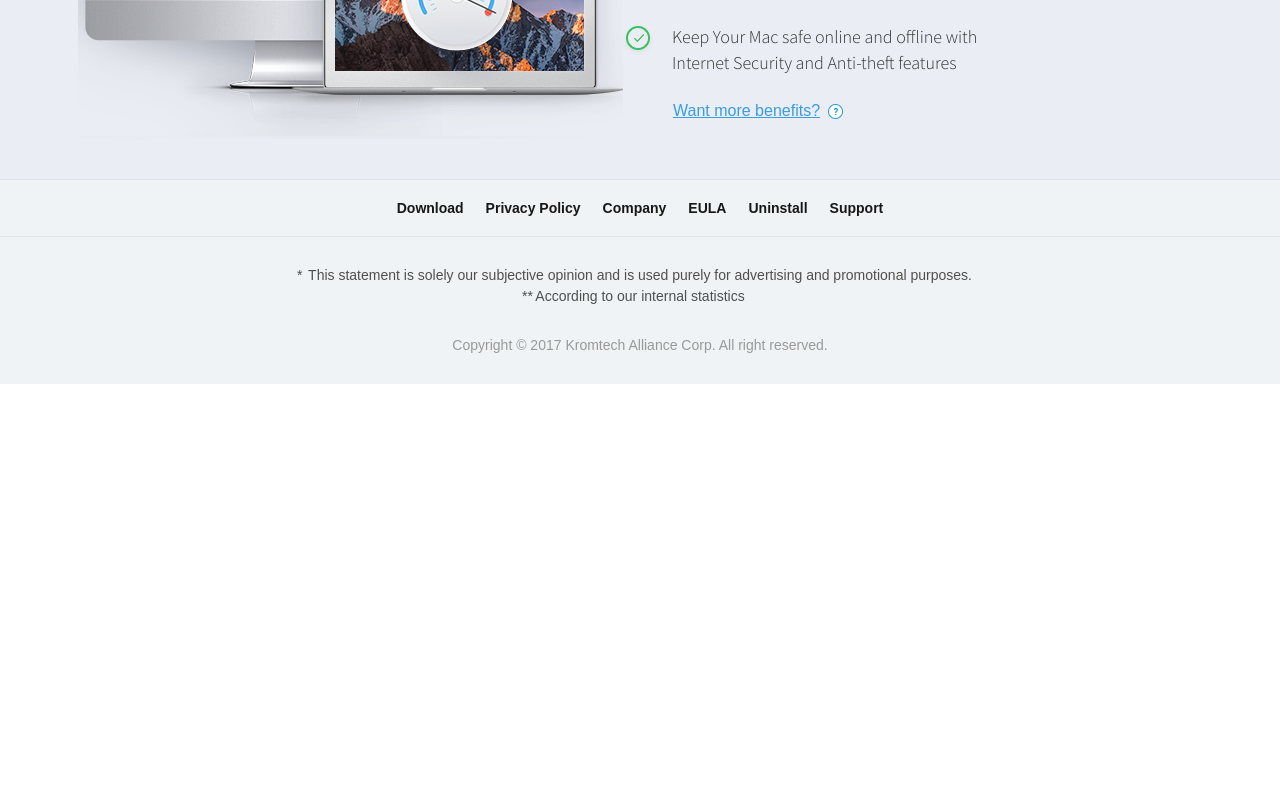
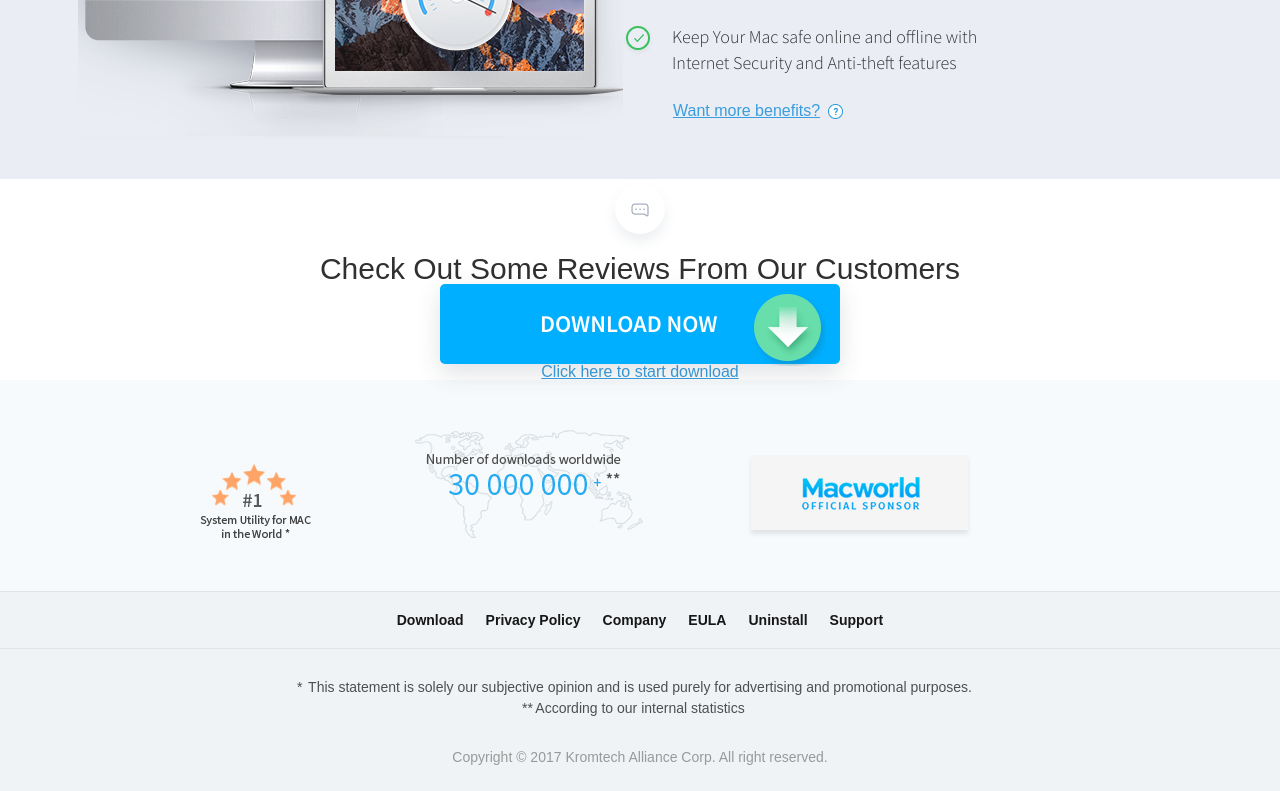
Before and after one commit to igocooper/landing_page, a plain HTML site: page index.html in a window 1280 px wide. Shown: the part 522-1313 px from the top of the page. Before the commit the page ends 906 px from the top, so only its background shows below. Drawn offline with Linux system fonts and the light colour scheme.

Commit message:
added  additional section section

```diff
--- a/css/style.css
+++ b/css/style.css
@@ -129,6 +129,58 @@ position:absolute;
 right: 33px;
     top: -1px;
 }
+.reviews {
+
+}
+.reviews__wrapper {
+	width: 980px;
+	margin:0 auto;
+}
+.reviews__img_comics {
+display: block;
+margin: 0 auto;
+}
+.reviews__title {
+	color: #303031;
+    font-size: 30px;
+    font-family: 'Source Sans Pro Regular', sans-serif;
+	text-align: center;
+}
+.button_blue {
+	display: block;
+	position: relative;
+	margin: 0 auto;
+    width: 400px;
+    height: 80px;
+	background-color: #00afff;
+	border-radius:5px;
+	color:#ffffff;
+	font-size: 24px;
+	font-family: 'Source Sans Pro', sans-serif;
+	font-weight: 600;
+	border: none;
+	box-shadow: 0 9px 25px rgba(44, 61, 73, 0.15);
+	}
+.link_download2 {
+	margin: 0 auto;
+    width: 200px;
+    text-align: center;
+    display: block;
+    color: #399dde;
+    font-size: 16px;
+    font-family: 'Source Sans Pro Regular', sans-serif;
+}
+.reviews__block2 {
+	background-color:#f7fafc;
+
+}
+.reviews__block2_wrapper {
+	margin:0 auto;
+	width: 980px;
+}
+.reviews__block2-img {
+	padding: 50px;
+}
 .footer {
 	background-color: #eff3f6;
 }
--- a/index.html
+++ b/index.html
@@ -31,6 +31,23 @@
 			</div>
 		</div>
 	</section>
+	<section class="reviews">
+		<div class="reviews__wrapper">
+			<div class="reviews__block">
+			<img class="reviews__img_comics" src="img/comics.png">
+			<p class="reviews__title">Check Out Some Reviews From Our Customers</p>
+			<a href="#" class="button_blue"><span class="btn_text">DOWNLOAD NOW</span><img src="img/btn_arrow2.png" alt="arrow" class="btn_arrow"></a>
+			<a class="link_download2" href="#">Click here to start download</a>
+		</div>
+	</div>
+		<div class="reviews__block2">
+			<div class="reviews__block2_wrapper">
+				<img class="reviews__block2-img" src="img/5stars.png">
+				<img class="reviews__block2-img" src="img/number-3000.png">
+				<img class="reviews__block2-img" src="img/macworld.png">
+				</div>
+		</div>
+	</section>
 <footer class="footer">
 	<div class="footer__info_links">
 	<div class="footer__wrapper">
```
Also changed, not shown: img/5stars.png (added), img/btn_arrow2.png (added), img/comics.png (added), img/macworld.png (added), img/number-3000.png (added).
